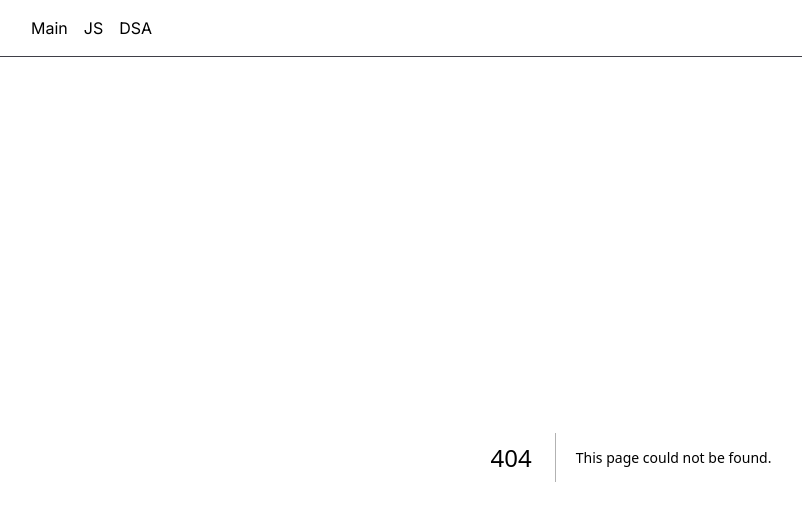
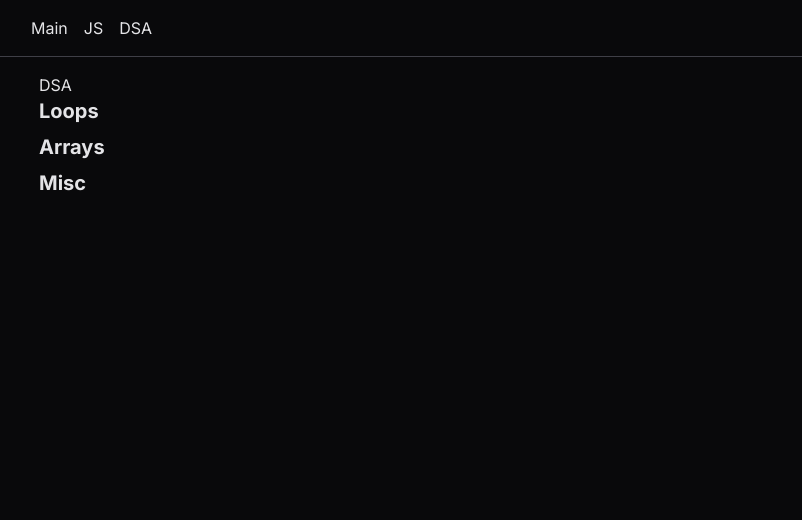
Before and after one commit to Dillonzellis/review-25, a Next.js app: page /dsa in a window 1280 px wide. Before the commit this address had no page. Shown: the top 520 px of the page, without its empty margins (9-811 px from the left). Built offline with nearby package versions, Linux system fonts and the light colour scheme.

Commit message:
refactor: move LinkComponent to own file

```diff
--- /dev/null
+++ b/src/app/dsa/page.tsx
@@ -0,0 +1,27 @@
+import Link from "next/link";
+
+type LinkComponentProps = {
+  href: string;
+  children: React.ReactNode;
+};
+
+function LinkComponent({ href, children }: LinkComponentProps) {
+  return (
+    <Link href={href} className="text-xl font-bold hover:underline">
+      {children}
+    </Link>
+  );
+}
+
+export default function JsPage() {
+  return (
+    <div className="px-12 py-4">
+      <h1>DSA</h1>
+      <div className="flex flex-col gap-2">
+        <LinkComponent href="js/loops">Loops</LinkComponent>
+        <LinkComponent href="js/arrays">Arrays</LinkComponent>
+        <LinkComponent href="js/misc">Misc</LinkComponent>
+      </div>
+    </div>
+  );
+}
--- a/src/app/js/page.tsx
+++ b/src/app/js/page.tsx
@@ -1,19 +1,6 @@
-import Link from "next/link";
 import MaxWidthWrapper from "@/components/UI/MaxWidthWrapper";
 import TypographyH1 from "@/components/Typography/TypographyH1";
-
-type LinkComponentProps = {
-  href: string;
-  children: React.ReactNode;
-};
-
-function LinkComponent({ href, children }: LinkComponentProps) {
-  return (
-    <Link href={href} className="text-xl font-bold hover:underline">
-      {children}
-    </Link>
-  );
-}
+import LinkComponent from "@/components/UI/LinkComponent";
 
 export default function JsPage() {
   return (
--- /dev/null
+++ b/src/components/UI/LinkComponent.tsx
@@ -0,0 +1,14 @@
+import Link from "next/link";
+
+type LinkComponentProps = {
+  href: string;
+  children: React.ReactNode;
+};
+
+export default function LinkComponent({ href, children }: LinkComponentProps) {
+  return (
+    <Link href={href} className="text-xl font-bold hover:underline">
+      {children}
+    </Link>
+  );
+}
```
